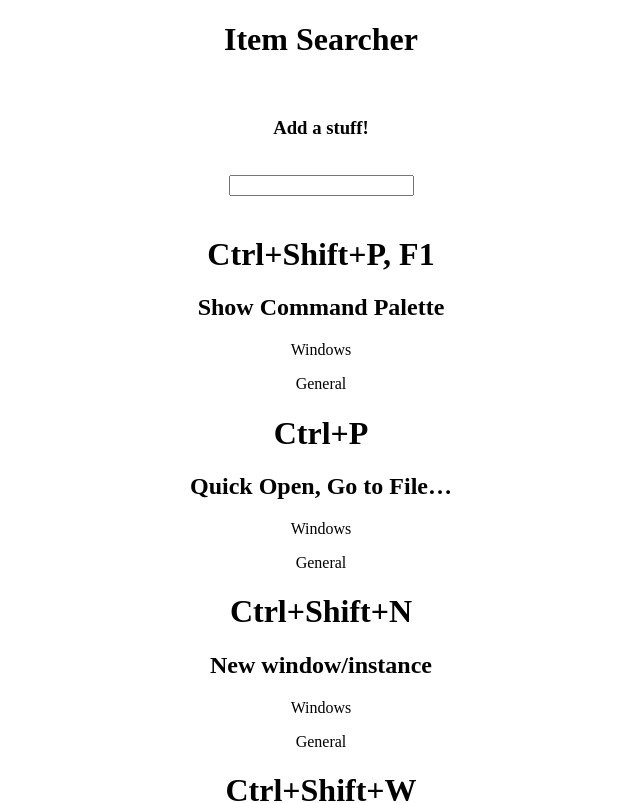
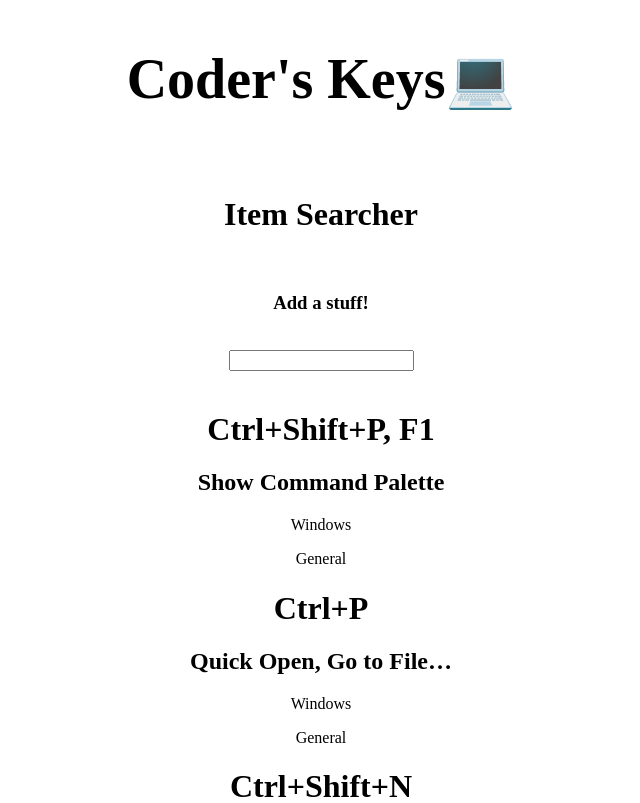
Before and after one commit to nickwarren47/phase2-react-project, a React (Create React App) app: page / in a window 1280 px wide. Shown: the top 803 px of the page, without its empty margins (319-959 px from the left). Built offline with nearby package versions, Linux system fonts and the light colour scheme; data requests are answered from the project's data file.

Commit message:
Added header and css for header

```diff
--- a/src/components/App.js
+++ b/src/components/App.js
@@ -1,10 +1,13 @@
 import React from "react";
 import ItemPage from "./ItemPage";
+import Header from "./Header";
 
 function App() {
 
   return (
     <div className="App">
+      <Header />
+      <br />
       <ItemPage />
     </div>
   );
--- /dev/null
+++ b/src/components/Header.js
@@ -0,0 +1,16 @@
+import React from "react";
+
+function Header(){
+    return(
+        <header>
+            <h1>
+                Coder's Keys
+                <span className="logo" role="img">
+                    💻
+                </span>
+            </h1>
+        </header>
+    );
+}
+
+export default Header;
--- a/src/index.css
+++ b/src/index.css
@@ -5,6 +5,13 @@
 .App-logo {
   animation: App-logo-spin infinite 20s linear;
   height: 80px;
+}
+
+header h1 {
+  font-size: 3.5em;
+  font-weight: 1200;
+  text-align: center;
+  padding: 0.5rem 0;
 }
 
 .App-header {
```
Also changed, not shown: 1 other file (tests, documents, lock files or other folders).
